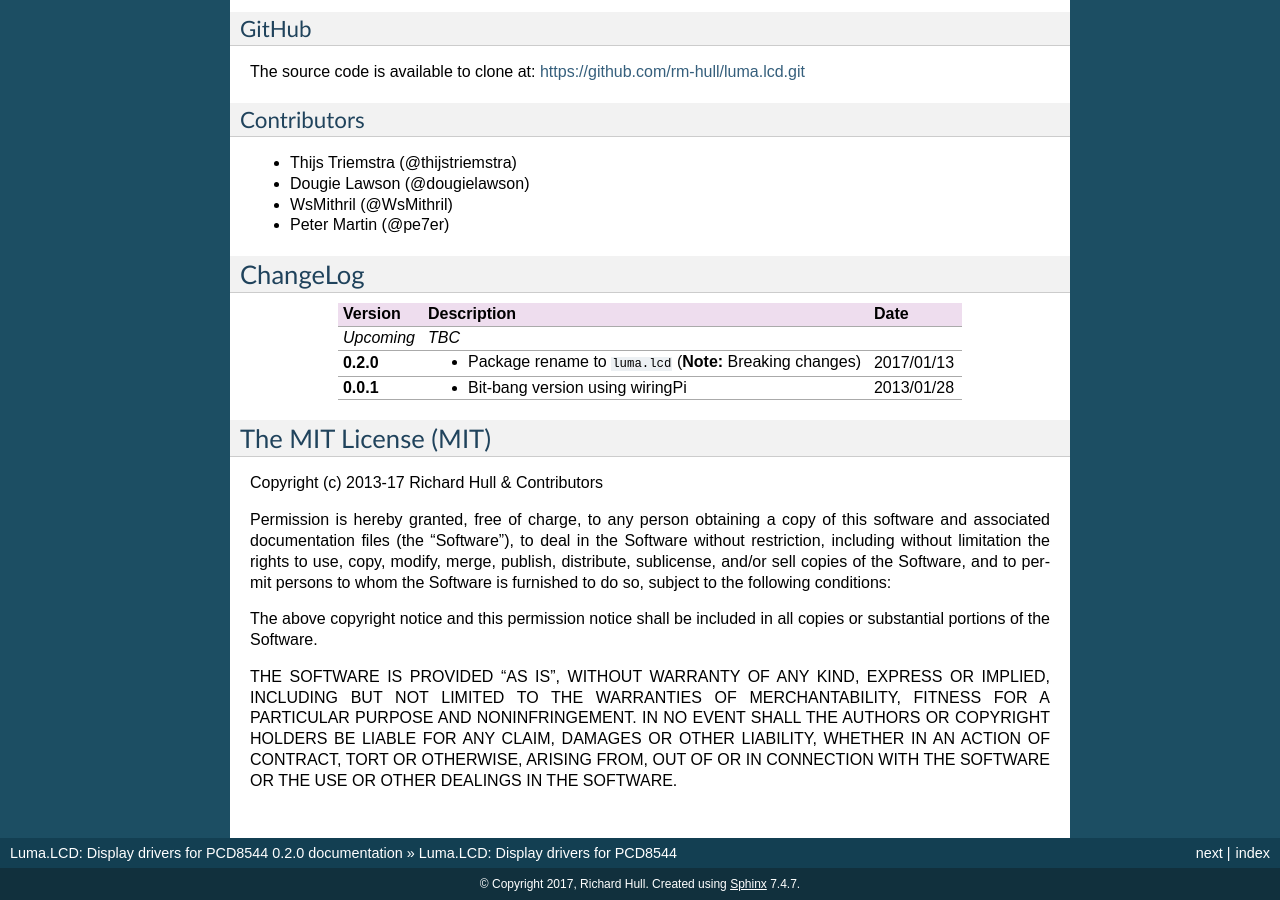
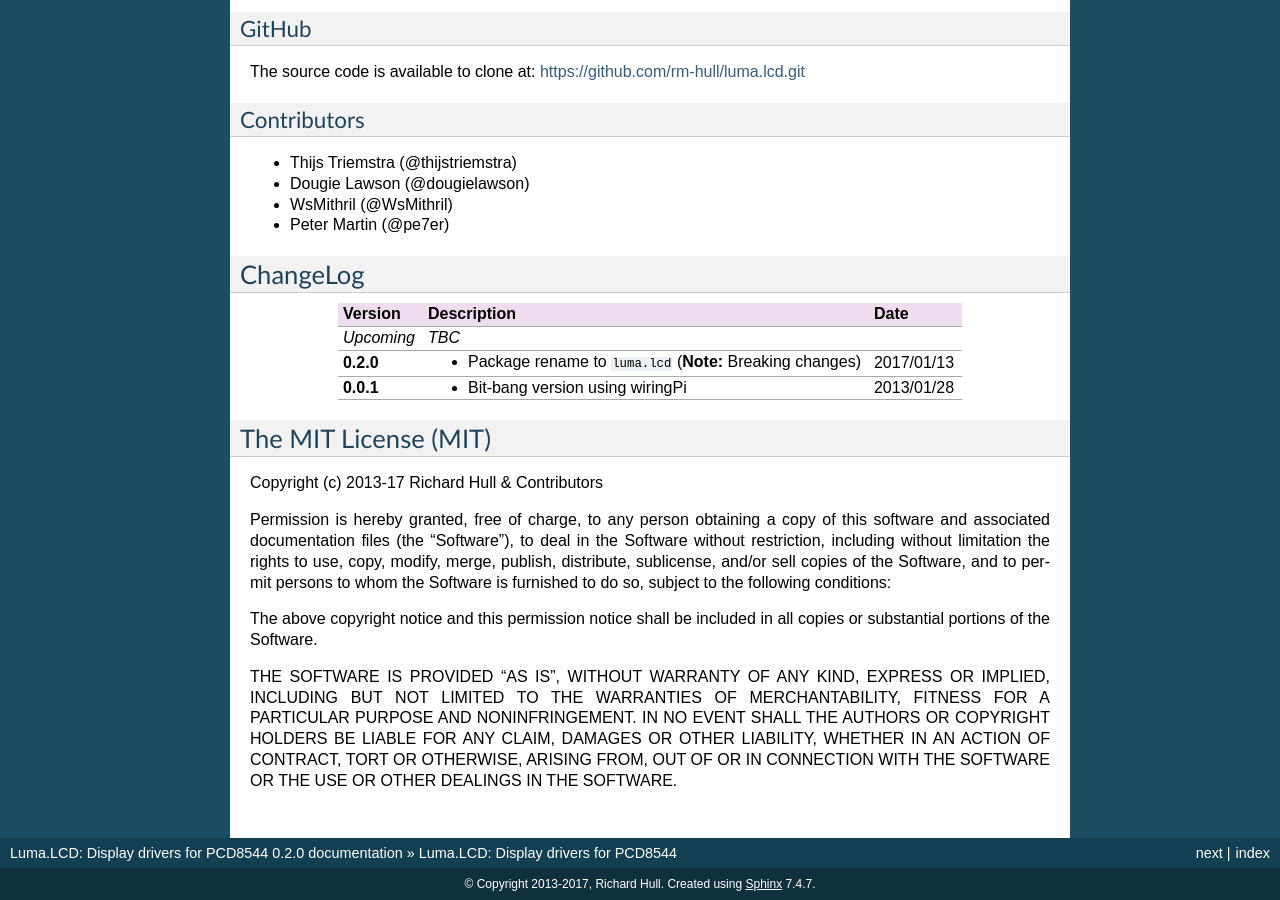
Before and after one commit to rm-hull/luma.lcd, a Sphinx documentation site: the page built from doc/index.rst, in a window 1280 px wide and 900 px high, scrolled down 604 px. Built offline with Sphinx 7.4.7, drawn with Linux system fonts in a browser that asks for light colours.

Commit message:
fix typo (#17)

```diff
--- a/doc/conf.py
+++ b/doc/conf.py
@@ -3,7 +3,7 @@
 # Copyright (c) 2013-17 Richard Hull and contributors
 # See LICENSE.rst for details.
 
-# ssd1306 documentation build configuration file, created by
+# luma.lcd documentation build configuration file, created by
 # sphinx-quickstart on Wed Oct  5 00:14:54 2016.
 #
 # This file is execfile()d with the current directory set to its
@@ -65,7 +65,7 @@ master_doc = 'index'
 
 # General information about the project.
 project = 'Luma.LCD: Display drivers for PCD8544'
-copyright = u'{0}, Richard Hull'.format(datetime.now().year)
+copyright = u'2013-{0}, Richard Hull'.format(datetime.now().year)
 author = 'Richard Hull'
 
 # The version info for the project you're documenting, acts as replacement for
```
